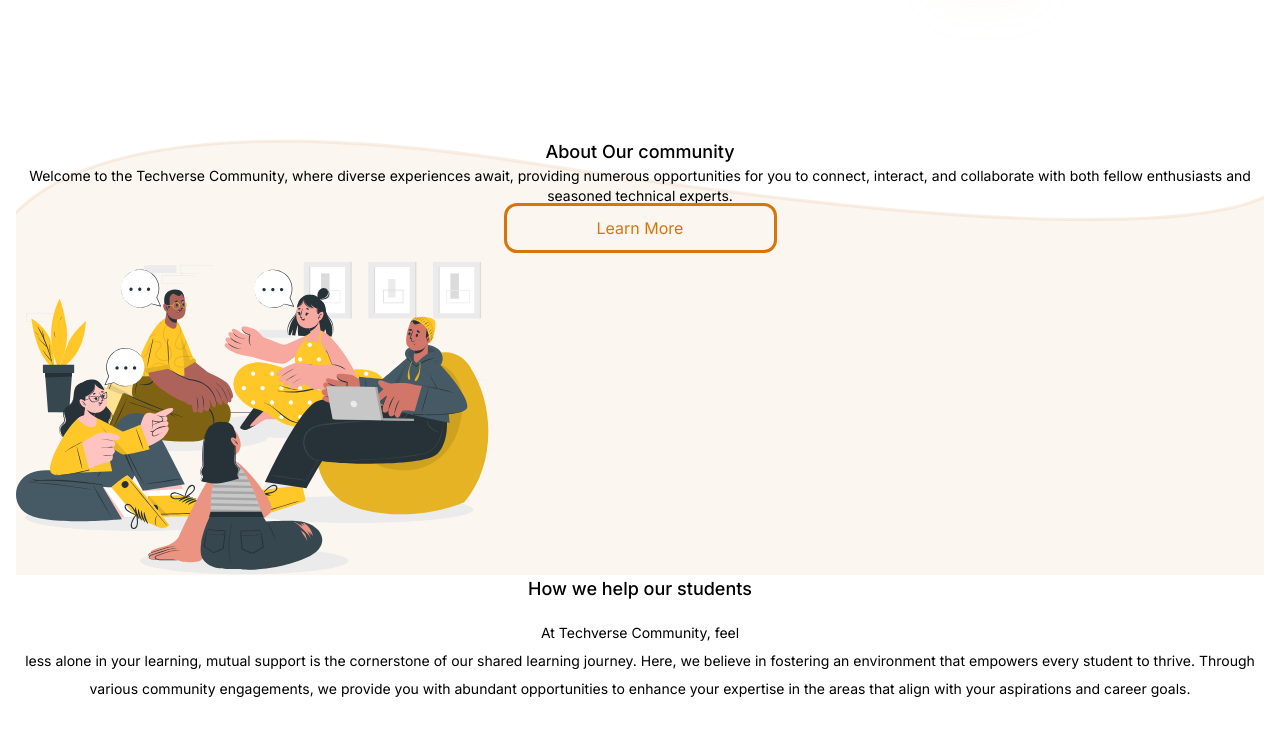
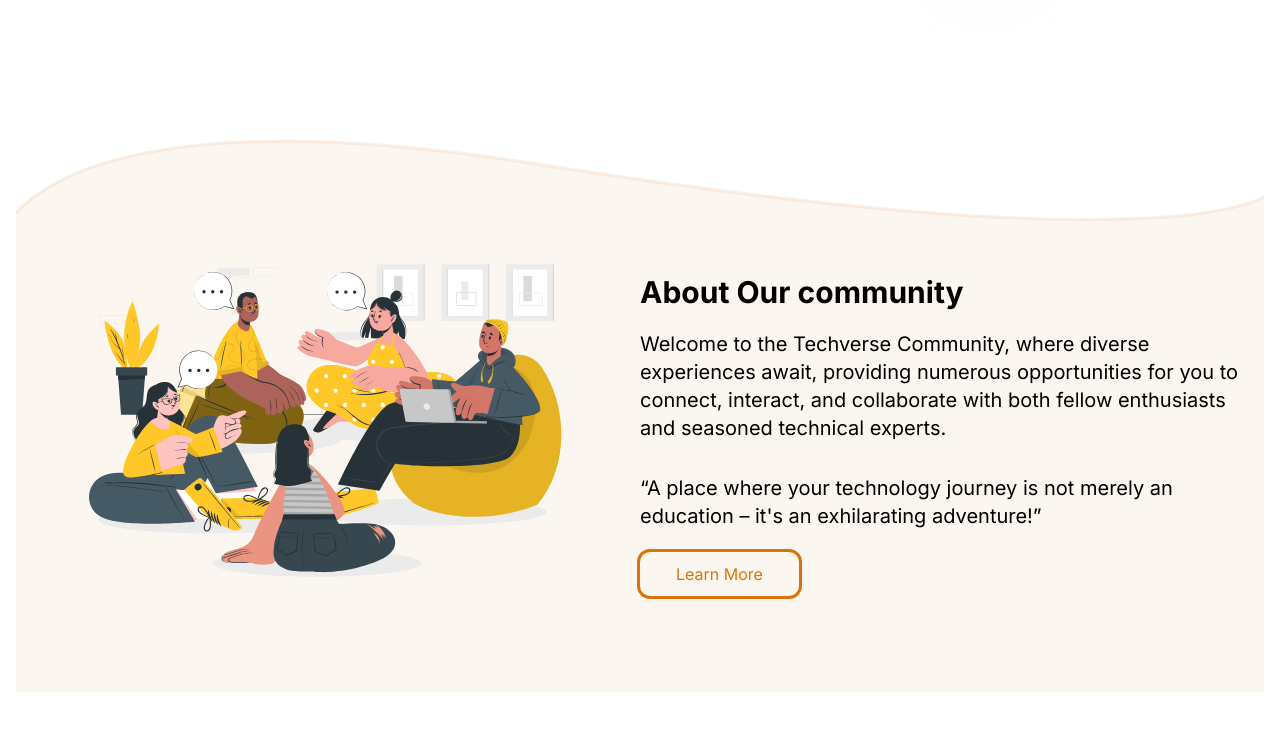
Before and after one commit to brytebee/____10nth_Mnoht___, a Next.js app: page /community in a window 1280 px wide. Shown: the part 660-1401 px from the top of the page. Built offline with nearby package versions, Linux system fonts and the light colour scheme.

Commit message:
Added about section of the community page

```diff
--- a/src/components/community/top-section/TopSection.tsx
+++ b/src/components/community/top-section/TopSection.tsx
@@ -30,19 +30,27 @@
         </div>
       </section>
       <section className="lg:block hidden">
-        <div className="flex flex-col-reverse text-center bg-com-about-us bg-cover w-full">
-          <Image src={CommGroup} alt="community" />
-          <div className="ss-right">
-            <h2 className="font-medium text-lg">About Our community</h2>
-            <p className="text-sm">
+        <div className="flex flex-row text-center bg-com-about-us bg-cover bg-no-repeat w-full py-24">
+          <div className="flex-1 flex justify-center">
+            <Image src={CommGroup} alt="community" />
+          </div>
+          <div className="ss-right flex-1 text-left">
+            <h2 className="font-bold text-3xl mt-10">About Our community</h2>
+            <p className="text-xl pt-5 leading-7 pr-6">
               Welcome to the Techverse Community, where diverse experiences
               await, providing numerous opportunities for you to connect,
               interact, and collaborate with both fellow enthusiasts and
               seasoned technical experts.
             </p>
-            <button className="w-[134px] lg:w-[267px] py-[10px] px-[24px] justify-center text-center text-[#D97508] outline rounded-[10px]">
-              Learn More
-            </button>
+            <p className="pt-8 text-xl leading-7 pr-6">
+              “A place where your technology journey is not merely an education
+              – it's an exhilarating adventure!”
+            </p>
+            <div className="pt-[22px]">
+              <button className="w-[134px] lg:w-[159px] py-[10px] px-[24px] justify-center text-center text-[#D97508] outline rounded-[10px]">
+                Learn More
+              </button>
+            </div>
           </div>
         </div>
       </section>
@@ -70,7 +78,9 @@
         </div>
       </section>
       <section className="text-center">
-        <h4 className="font-medium text-lg pb-4">How we help our students</h4>
+        <h4 className="font-medium text-lg pt-32 pb-4">
+          How we help our students
+        </h4>
         <p className="text-sm leading-7">
           At Techverse Community, feel <br /> less alone in your learning,
           mutual support is the cornerstone of our shared learning journey.
```
Also changed, not shown: public/svgs/fst-section-bg-pc.svg (added), 1 other file (tests, documents, lock files or other folders).
